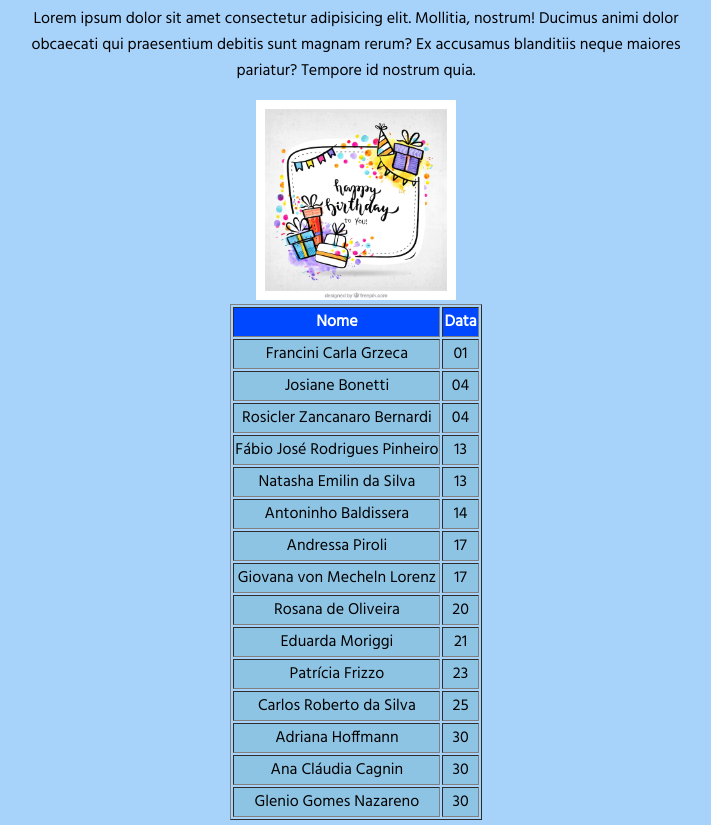
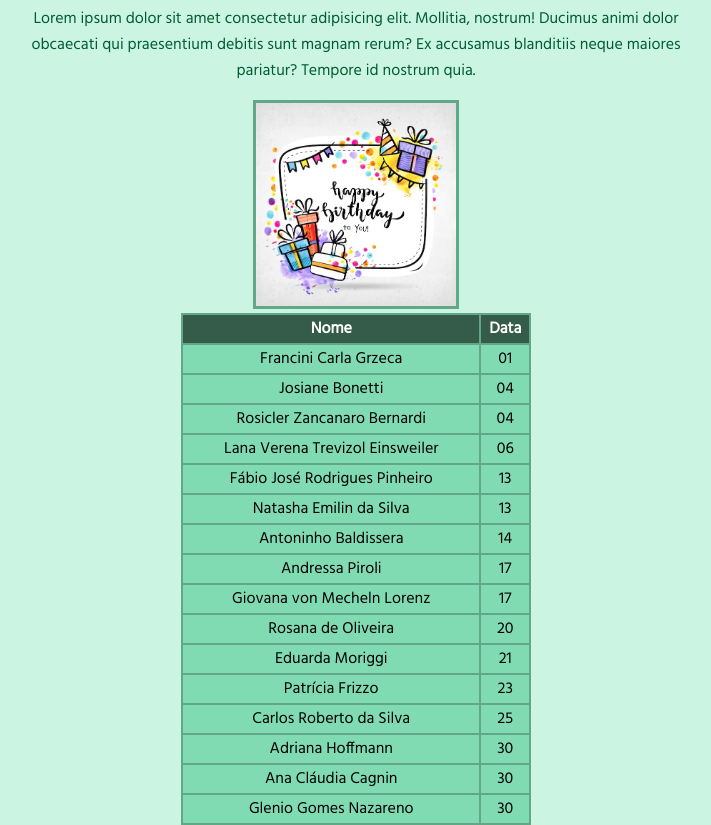
Before and after one commit to trevizollana/aniversarios, a plain HTML site: page index.html in a window 1280 px wide. Shown: the part 86-911 px from the top of the page, without its empty margins (284-995 px from the left). Drawn offline with Linux system fonts and the light colour scheme.

Commit message:
Add files via upload

```diff
--- a/css/estilos.css
+++ b/css/estilos.css
@@ -2,11 +2,11 @@
 @import url('https://fonts.googleapis.com/css2?family=Hind:wght@300;400&family=PT+Sans+Narrow&display=swap');
 
 :root{
-    --cor-fundo:#9EE7FF;
-    --cor-titulo:#0048FF;
-    --cor-parágrafo:#357BE6;
-    --cor-1:#A7D2FA;
-    --cor-2:#8DC3E3;
+    --cor-fundo:#CBF5E2;
+    --cor-titulo:#355C4A;
+    --cor-parágrafo:#005C32;
+    --cor-1:#62A888;
+    --cor-2:#80DBB2;
     --fonte-titulo:Anton;
     --fonte-2:Hind;
 }
@@ -15,7 +15,7 @@ body {
     max-width: 100%;
     margin: auto;
     text-align: center;
-    background-color: var(--cor-1);
+    background-color: var(--cor-fundo);
     opacity: 0,3;
 }
 
@@ -27,13 +27,26 @@ h1{
 
 p{
     font-family: var(--fonte-2);
-    color: black;
+    color: var(--cor-parágrafo);
+}
+
+img {
+    border: 3px solid;
+    border-color: var(--cor-1);
+
+}
+
+table, th, td {
+    border: 2px solid;
+    border-collapse: collapse;
+    border-color: var(--cor-1);
 }
 table{
     text-align: center;
     margin-left: auto;
     margin-right: auto;
     font-family: var(--fonte-2);
+    width: 50%;
 }
 
 thead {
--- a/index.html
+++ b/index.html
@@ -10,14 +10,14 @@
     <meta name="author" content="Lana Trevizol">
 
     <link rel="stylesheet" href="css/estilos.css">
-    <link rel="shortcut icon" href="img/imagem1.webp">
+    <link rel="shortcut icon" href="img/imagem.jpg">
 </head>
 <body>
     <h1>Aniversariantes do mês de Junho</h1>
     <p>Lorem ipsum dolor sit amet consectetur adipisicing elit. Mollitia, nostrum!
      Ducimus animi dolor obcaecati qui praesentium debitis sunt magnam rerum? Ex accusamus
     blanditiis neque maiores pariatur? Tempore id nostrum quia.</p>
-    <img src="img/imagem1.webp" alt="imagem parabéns pra você" width="200">
+    <img src="img/imagem.jpg" alt="imagem parabéns pra você" width="200">
     <table border="1">
         <thead>
             <tr>
@@ -37,6 +37,10 @@
             <tr>
                 <td>Rosicler Zancanaro Bernardi</td>
                 <td>04</td>
+            </tr>
+            <tr>
+                <td>Lana Verena Trevizol Einsweiler</td>
+                <td>06</td>
             </tr>
             <tr>
                 <td>Fábio José Rodrigues Pinheiro</td>
```
Also changed, not shown: img/imagem.jpg (added).
